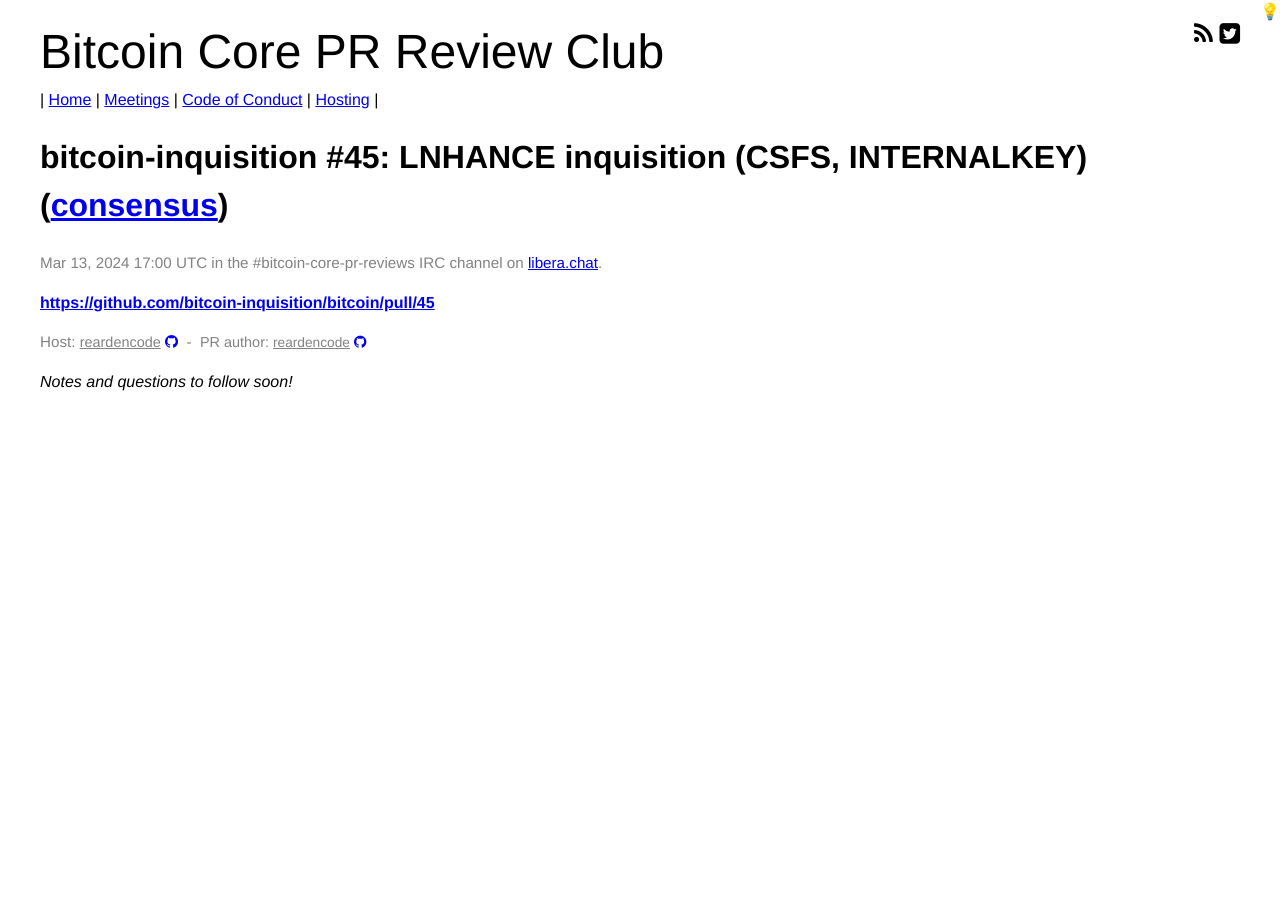
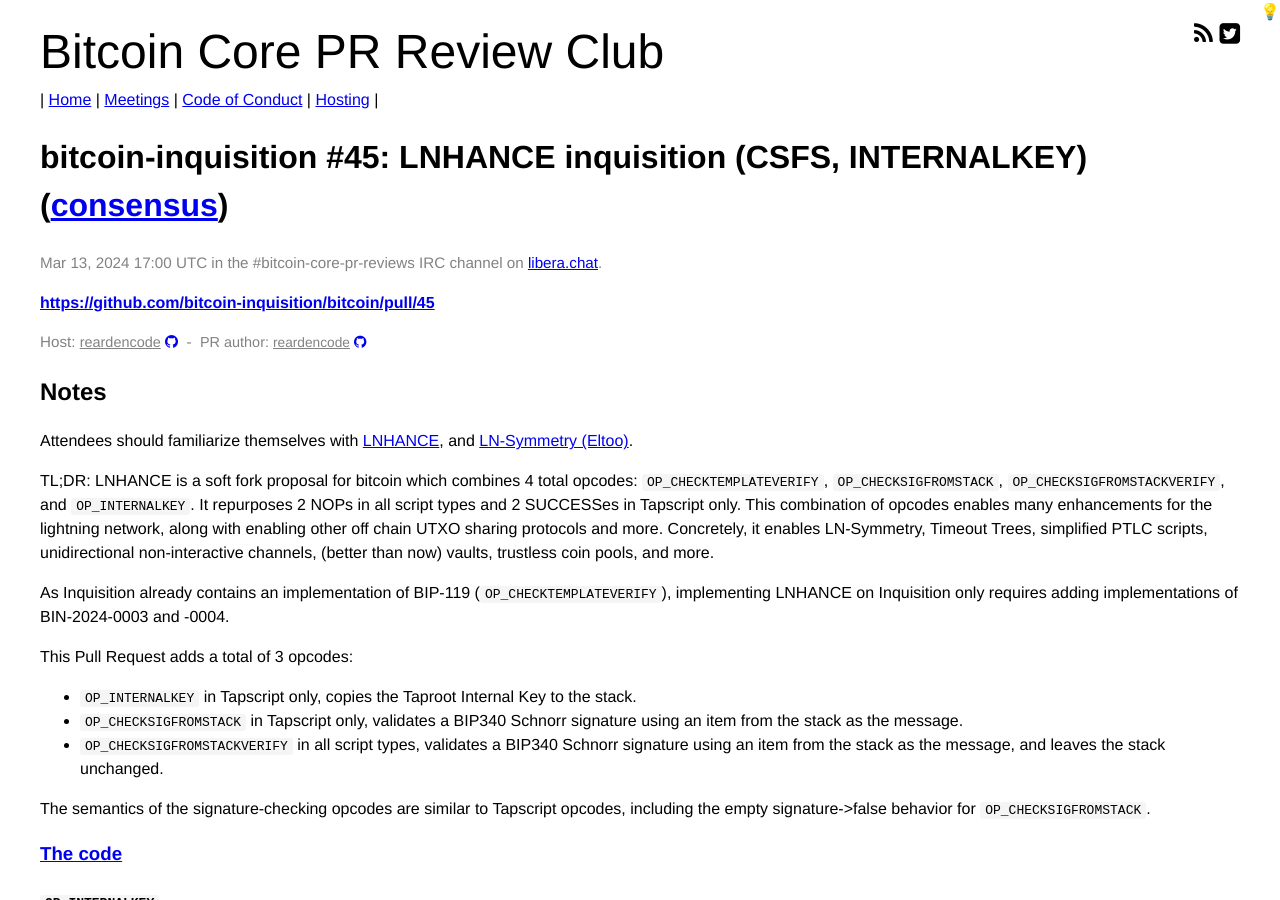
Before and after one commit to bitcoin-core-review-club/website, a Jekyll site: the page built from _posts/2024-03-13-bitcoin-inquisition-#45.md, in a window 1280 px wide and 900 px high. Built offline with Jekyll 4.4.1, drawn with Linux system fonts in a browser that asks for light colours; some of the changed text lies outside the part shown.

Commit message:
add notes and questions for n45

```diff
--- a/_posts/2024-03-13-bitcoin-inquisition-#45.md
+++ b/_posts/2024-03-13-bitcoin-inquisition-#45.md
@@ -11,18 +11,120 @@
 commit:
 ---
 
-_Notes and questions to follow soon!_
-
-<!-- TODO: Before meeting, add notes and questions
 ## Notes
 
+Attendees should familiarize themselves with
+[LNHANCE](https://delvingbitcoin.org/t/lnhance-bips-and-implementation/376),
+and [LN-Symmetry (Eltoo)](https://bitcoinops.org/en/topics/eltoo/).
 
+TL;DR: LNHANCE is a soft fork proposal for bitcoin which combines 4 total
+opcodes: `OP_CHECKTEMPLATEVERIFY`, `OP_CHECKSIGFROMSTACK`,
+`OP_CHECKSIGFROMSTACKVERIFY`, and `OP_INTERNALKEY`. It repurposes 2 NOPs in
+all script types and 2 SUCCESSes in Tapscript only. This combination of
+opcodes enables many enhancements for the lightning network, along with
+enabling other off chain UTXO sharing protocols and more. Concretely, it
+enables LN-Symmetry, Timeout Trees, simplified PTLC scripts, unidirectional
+non-interactive channels, (better than now) vaults, trustless coin pools, and
+more.
+
+
+
+As Inquisition already contains an implementation of BIP-119
+(`OP_CHECKTEMPLATEVERIFY`), implementing LNHANCE on Inquisition only requires
+adding implementations of BIN-2024-0003 and -0004.
+
+This Pull Request adds a total of 3 opcodes:
+* `OP_INTERNALKEY` in Tapscript only, copies the Taproot Internal Key to the
+  stack.
+* `OP_CHECKSIGFROMSTACK` in Tapscript only, validates a BIP340 Schnorr
+  signature using an item from the stack as the message.
+* `OP_CHECKSIGFROMSTACKVERIFY` in all script types, validates a BIP340 Schnorr
+  signature using an item from the stack as the message, and leaves the stack
+  unchanged.
+
+The semantics of the signature-checking opcodes are similar to Tapscript
+opcodes, including the empty signature->false behavior for
+`OP_CHECKSIGFROMSTACK`.
+
+### [The code](https://github.com/bitcoin-core-review-club/bitcoin/tree/prbitcoin-inquisition-45)
+
+#### `OP_INTERNALKEY`
+
+Because this PR is for bitcoin inquisition, the
+[implementation](https://github.com/bitcoin-core-review-club/bitcoin/blob/prbitcoin-inquisition-45/src/script/interpreter.cpp#L1309)
+of `OP_INTERNALKEY` is remarkably simple. The taproot internal key is already
+extracted for use with verifying tapscript `OP_CHECKSIG(VERIFY|ADD)` with the
+key `0x01`, so it simply needs to be added to the stack.
+
+#### `OP_CHECKSIGFROMSTACK(VERIFY)`
+
+The implementation of CSFS(V) is split between the [main opcode
+processing](https://github.com/bitcoin-core-review-club/bitcoin/blob/prbitcoin-inquisition-45/src/script/interpreter.cpp#L1318), and a function analogous to `EvalChecksigPreTapscript` and `EvalChecksigTapscript` named [`EvalChecksigFromStack`](https://github.com/bitcoin-core-review-club/bitcoin/blob/prbitcoin-inquisition-45/src/script/interpreter.cpp#L346).
+
+An earlier approach was to add a `SignatureChecker` that could carry the
+message rather than generating the message from the transaction, and give CSFS
+the exact semantics of existing sigops in their respective script types, but
+that approach had two problems: getting BIP340 signing into legacy/segwitv0
+scripts became intrusive, and the semantics of legacy/segwitv0 signature
+checking are not particularly desirable for a new opcode. As a result the
+current implementation uses a separate function specific to CSFS and gives
+modern Tapscript-style semantics. Only after changing code approaches did it
+become clear that ECDSA checking might not be desirable in these new sigops.
+The commit history still reflects the removal of ECDSA in a separate commit.
+
+Outside of these changes in `interpreter.cpp`, the only non-flag change in
+production code is to allow variable length input to BIP340
+signature-checking.
+
+### Testing
+
+Test data for both CHECKSIGFROMSTACK and INTERNALKEY has been added to
+[tx_valid.json](https://github.com/bitcoin-core-review-club/bitcoin/blob/prbitcoin-inquisition-45/src/test/data/tx_valid.json#L671)
+and
+[tx_invalid.json](https://github.com/bitcoin-core-review-club/bitcoin/blob/prbitcoin-inquisition-45/src/test/data/tx_invalid.json#L491)
+for the trasnsaction test framework.
+[Here](https://gist.github.com/reardencode/9dbc60a6d6e1591905d25bf4d123dfdd)
+are some scripts using `bitcoinjs-lib` and `noble-curves` that were used to
+generate the vectors.
+
+You can run a regtest node from this branch to use them yourself.
 
 ## Questions
 
 1. Did you review the PR? [Concept ACK, approach ACK, tested ACK, or NACK](https://github.com/bitcoin/bitcoin/blob/master/CONTRIBUTING.md#peer-review)? What was your review approach?
--->
 
+2. What does `OP_CHECKSIGFROMSTACKVERIFY` leave on the stack?
+   `OP_CHECKSIGFROMSTACK`?
+
+3. In what case can `OP_CHECKSIGFROMSTACK` fail and terminate script
+   execution?
+
+4. What will cause `OP_CHECKSIGFROMSTACK` to succeed without checking the
+   signature?
+
+4. What length is the `data` argument to `OP_CHECKSIGFROMSTACK(VERIFY)`?
+
+5. How does `OP_INTERNALKEY OP_CHECKSIG` in Tapscript compare to key spend
+   in weight?
+
+6. How can the Lightning network be improved using `OP_CHECKSIGFROMSTACK`
+   combined with `OP_CHECKTEMPLATEVERIFY` (BIP-119)?
+
+## Questions relating to an open consideration
+
+1. Why might a caller if `OP_CHECKSIGFROMSTACK(VERIFY)` want to check multiple
+   stack items?
+
+2. Is it generally secure to use `OP_CAT` to combine multiple items for use
+   with CSFS?
+
+3. Should `OP_CHECKSIGFROMSTACK(VERIFY)` be extended to natively support
+   checking a signature against multiple stack items?
+   (If so, untested
+   [code](https://github.com/reardencode/bitcoin/commit/69cbe4fd7c64a64e019a3bfc7aa0ebda7f7ddcde)
+   and
+   [BIN](https://github.com/reardencode/binana/commit/62856f404dceb0abb2cfc2c9a76b030a39120f79)
+   changes are available)
 
 <!-- TODO: After a meeting, uncomment and add meeting log between the irc tags
 ## Meeting Log
```
